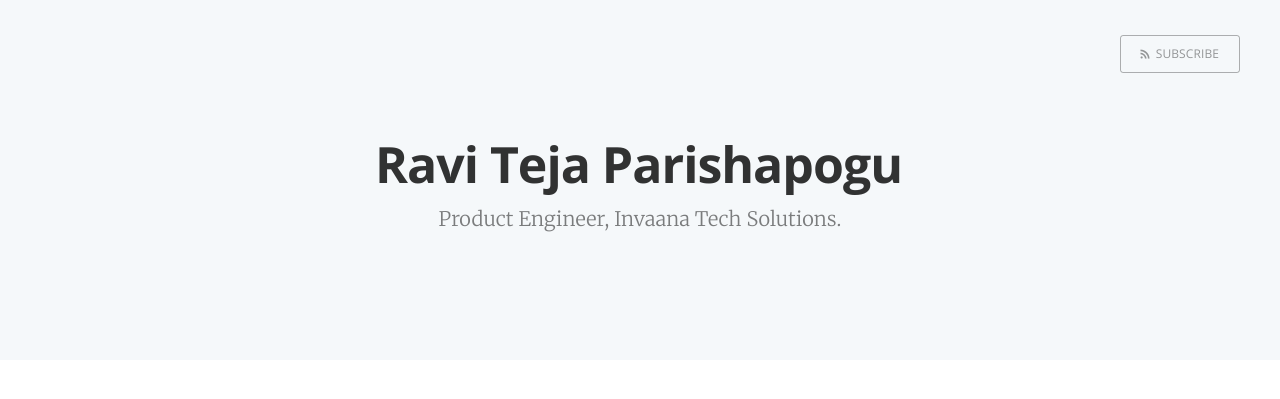
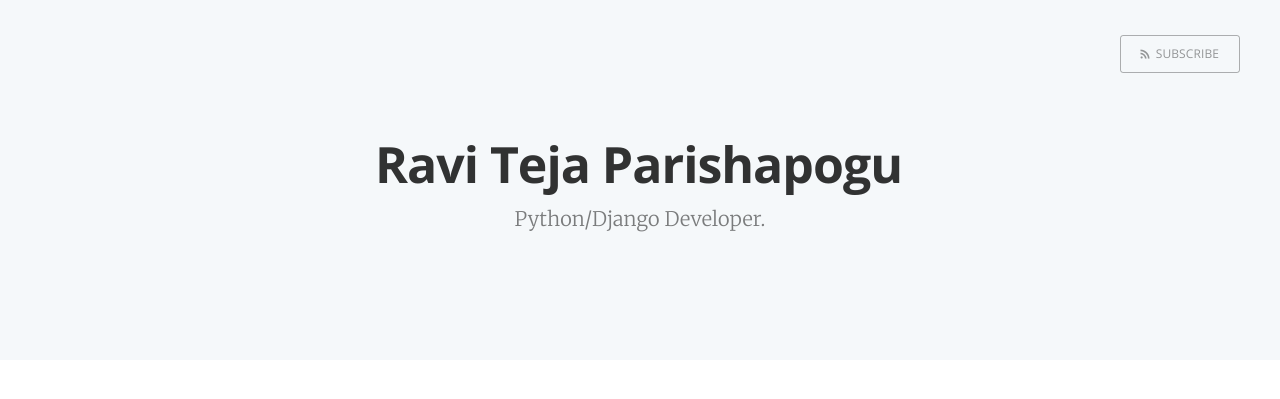
Before and after one commit to raviarrow88/raviarrow88.github.io, a Jekyll site: the page built from index.html, in a window 1280 px wide. Shown: the top 399 px of the page. Built offline with Jekyll 4.4.1, drawn with Linux system fonts in a browser that asks for light colours; the list of posts is cut into pages by our own code.

Commit message:
des changed

```diff
--- a/_config.yml
+++ b/_config.yml
@@ -1,5 +1,5 @@
 name: Ravi Teja Parishapogu
-description: Product Engineer, Invaana Tech Solutions
+description: Python/Django Developer
 meta_description: "Python/Django Developer"
 
 #markdown: kramdown
```
